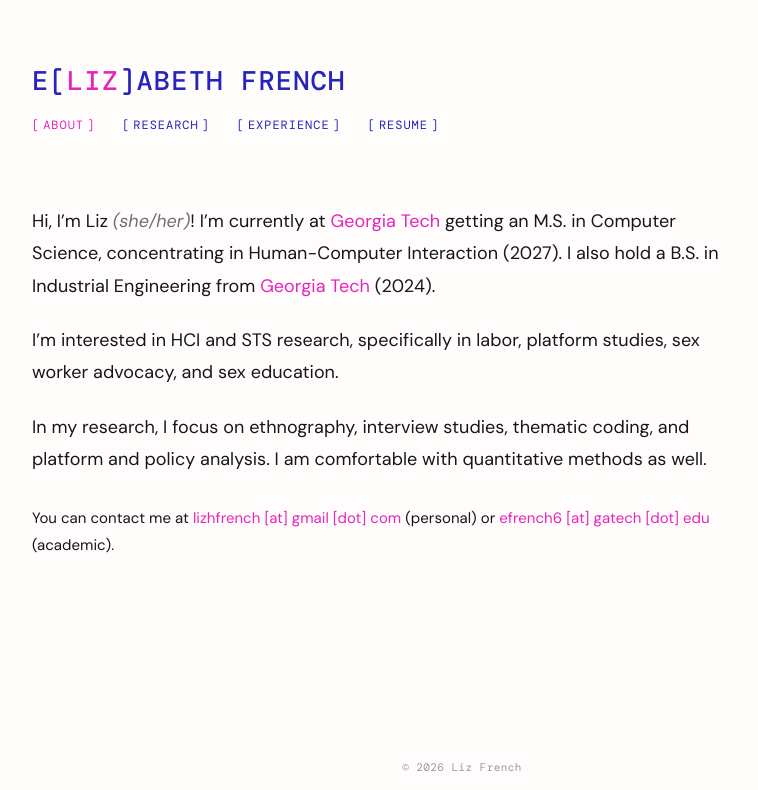
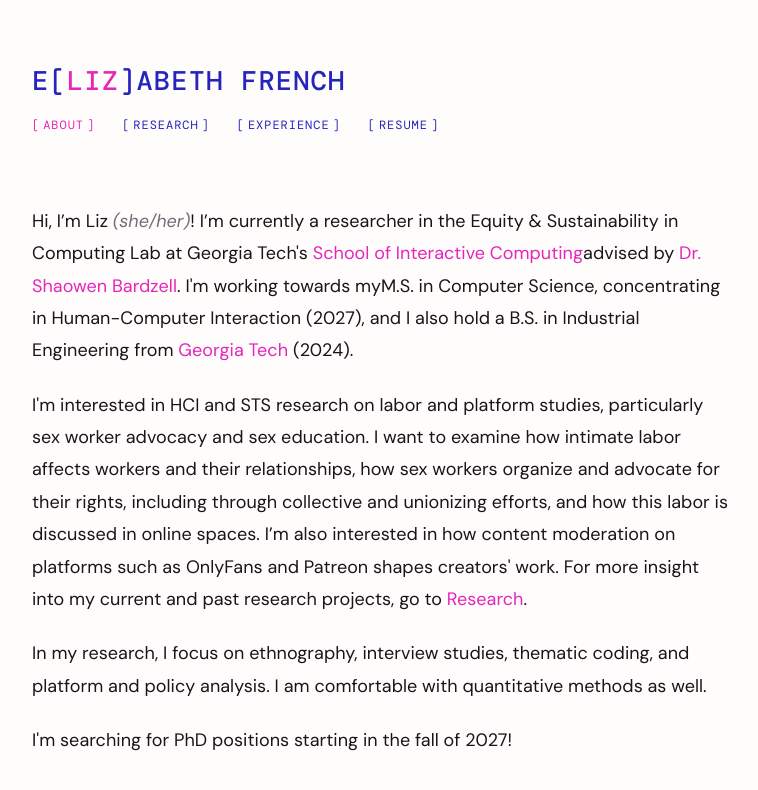
Before and after one commit to lizhfrench/lizhfrench.github.io, a React (Vite) app: page / in a window 1280 px wide. Shown: the top 790 px of the page, without its empty margins (178-936 px from the left). Built offline with nearby package versions, Linux system fonts and the light colour scheme; a web font is replaced by a local one.

Commit message:
Update main.jsx

```diff
--- a/src/main.jsx
+++ b/src/main.jsx
@@ -32,18 +32,26 @@ function AboutPage() {
   return (
     <>
       <p>
-        Hi, I’m Liz <em>(she/her)</em>! I’m currently at{' '}
-        <a href="https://www.gatech.edu/">Georgia Tech</a> getting an M.S. in Computer Science,
-        concentrating in Human-Computer Interaction (2027). I also hold a B.S. in Industrial
-        Engineering from <a href="https://www.isye.gatech.edu/">Georgia Tech</a> (2024).
+        Hi, I’m Liz <em>(she/her)</em>! I’m currently a researcher in the Equity & Sustainability in Computing Lab
+        at Georgia Tech's <a href="https://www.ic.gatech.edu/">School of Interactive Computing</a>
+        advised by <a href="https://shaowenbardzell.com/">Dr. Shaowen Bardzell</a>. I'm working towards my
+        <a href="https://www.cc.gatech.edu/"></a>M.S. in Computer Science, concentrating in Human-Computer Interaction
+        (2027), and I also hold a B.S. in Industrial Engineering from <a href="https://www.isye.gatech.edu/">Georgia Tech</a> (2024).
       </p>
       <p>
-        I’m interested in HCI and STS research, specifically in labor, platform studies, sex worker
-        advocacy, and sex education.
+        I'm interested in HCI and STS research on labor and platform studies, particularly sex worker advocacy
+        and sex education. I want to examine how intimate labor affects workers and their relationships, how
+        sex workers organize and advocate for their rights, including through collective and unionizing efforts,
+        and how this labor is discussed in online spaces. I’m also interested in how content moderation on platforms
+        such as OnlyFans and Patreon shapes creators' work. For more insight into my current and past research
+        projects, go to <a href="research.html">Research</a>.
       </p>
       <p>
         In my research, I focus on ethnography, interview studies, thematic coding, and platform and
         policy analysis. I am comfortable with quantitative methods as well.
+      </p>
+      <p>
+        I'm searching for PhD positions starting in the fall of 2027!
       </p>
       <p className="contact-note">
         You can contact me at <a href="mailto:lizhfrench@gmail.com">lizhfrench [at] gmail [dot] com</a>{' '}
```
